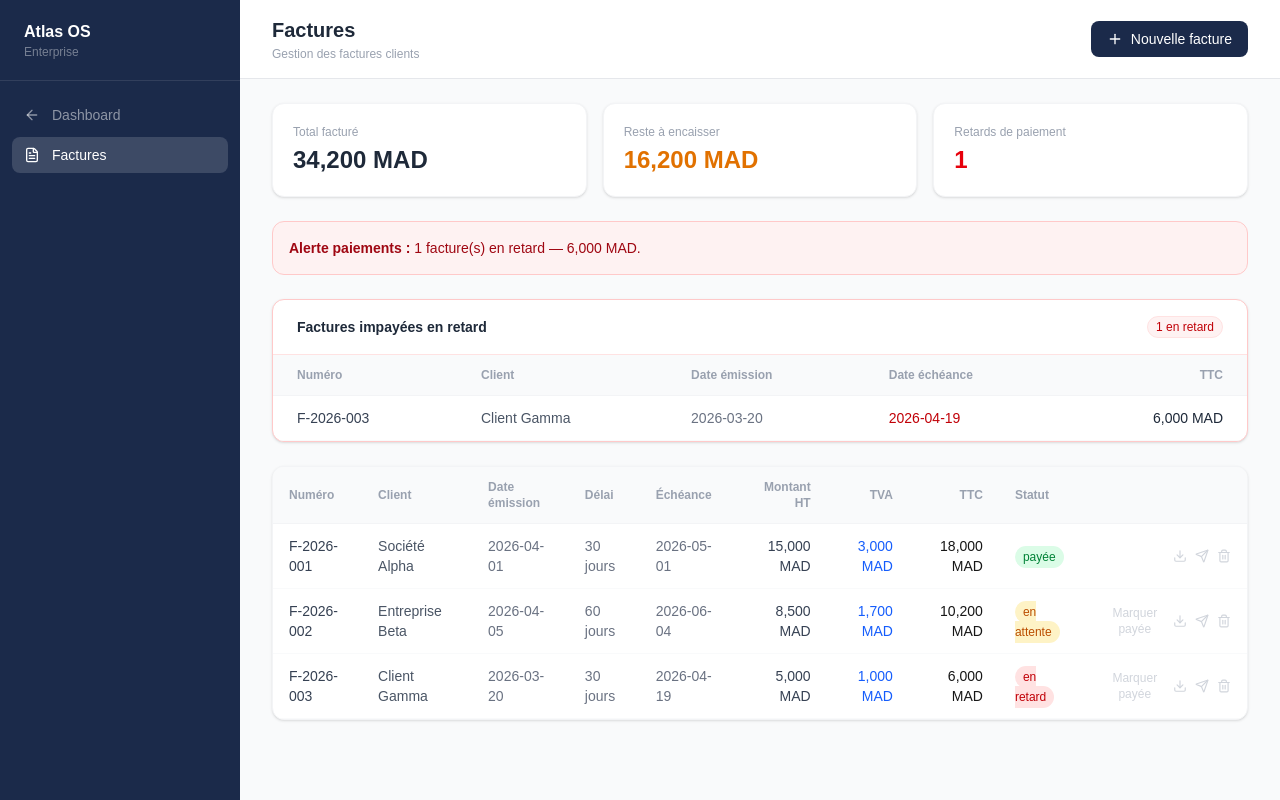
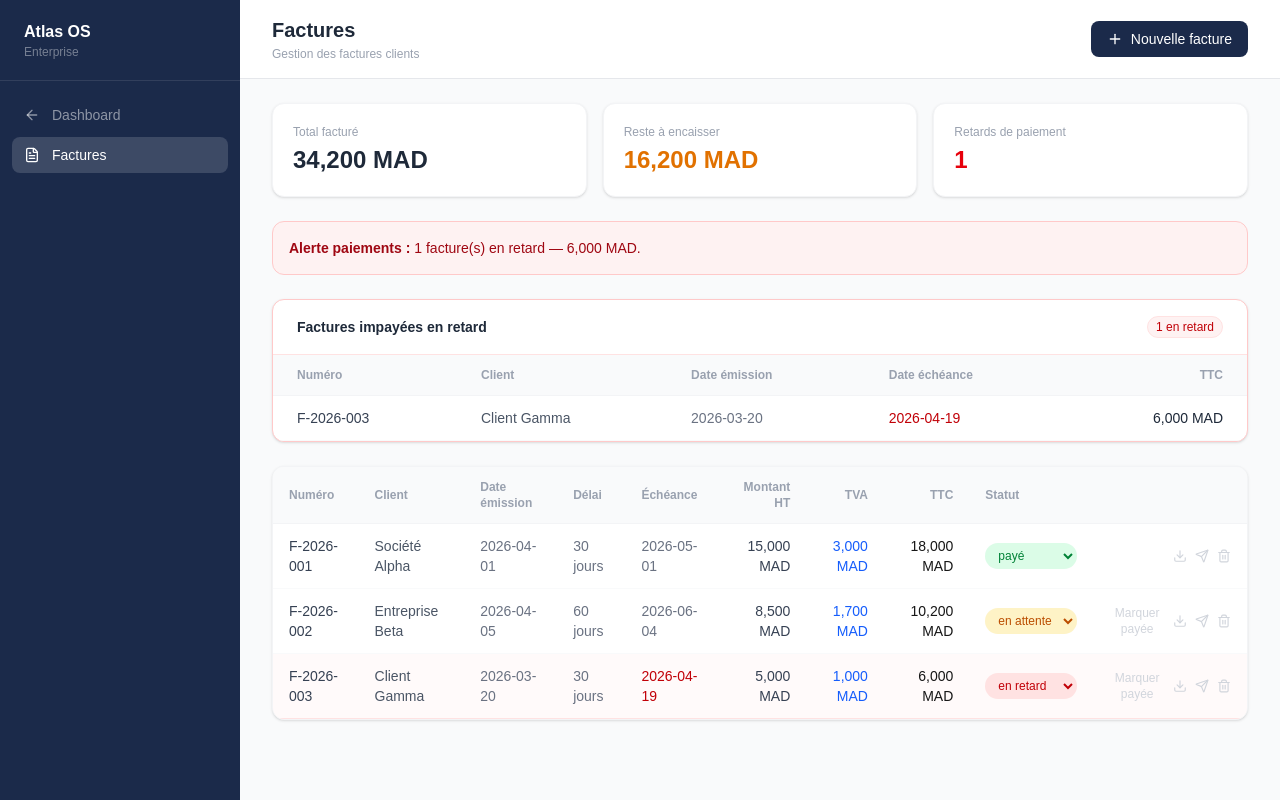
Before and after one commit to marwandevlo/atlas-os, a Next.js app: page /factures in a window 1280 px wide. Built offline with nearby package versions, Linux system fonts and the light colour scheme.

Commit message:
feat: dynamic balance and payment delay system

```diff
--- a/app/comptabilite/page.tsx
+++ b/app/comptabilite/page.tsx
@@ -5,6 +5,7 @@ import { useRouter } from 'next/navigation';
 import { readInvoicesFromLocalStorage } from '@/app/lib/atlas-invoices-repository';
 import type { AtlasInvoice } from '@/app/types/atlas-invoice';
 import { isOverdue, todayYmd } from '@/app/lib/atlas-dates';
+import { computeInvoiceStatut, toFrontendInvoice } from '@/app/lib/atlas-invoice-ui';
 
 type Ecriture = {
   id: number;
@@ -39,17 +40,19 @@ export default function ComptabilitePage() {
   const totalCredit = ecritures.reduce((s, e) => s + e.credit, 0);
 
   const accountingKpis = useMemo(() => {
-    const totalFacture = invoices.reduce((sum, inv) => sum + (inv.totalTTC || 0), 0);
-    const totalPaye = invoices.filter((inv) => inv.status === 'paid').reduce((sum, inv) => sum + (inv.paidAmount ?? inv.totalTTC ?? 0), 0);
-    const resteAPayer = invoices.filter((inv) => inv.status !== 'paid').reduce((sum, inv) => sum + (inv.totalTTC || 0), 0);
+    const now = todayYmd();
+    const frontend = invoices.map((inv) => toFrontendInvoice(inv, now));
+
+    const totalFacture = frontend.reduce((sum, inv) => sum + (inv.montant || 0), 0);
+    const totalPaye = frontend.filter((inv) => inv.statut === 'payée').reduce((sum, inv) => sum + (inv.montant || 0), 0);
+    const resteAPayer = totalFacture - totalPaye;
 
     const balanceClient = resteAPayer;
     const balanceFournisseur = 0; // reserved for supplier invoices (atlas_supplier_invoices)
     const soldeGlobal = balanceClient - balanceFournisseur;
 
-    const now = todayYmd();
     const overdue = invoices
-      .filter((inv) => inv.status !== 'paid' && isOverdue(inv.dueDate, false, now))
+      .filter((inv) => computeInvoiceStatut(inv, now) !== 'payée' && isOverdue(inv.dueDate, false, now))
       .sort((a, b) => (a.dueDate || '').localeCompare(b.dueDate || ''));
 
     return {
--- a/app/factures/page.tsx
+++ b/app/factures/page.tsx
@@ -4,9 +4,10 @@ import { ArrowLeft, Plus, Trash2, Download, Send, FileText } from 'lucide-react'
 import { useRouter } from 'next/navigation';
 import { addDaysYmd, isOverdue, todayYmd } from '@/app/lib/atlas-dates';
 import { readInvoicesFromLocalStorage, writeInvoicesToLocalStorage } from '@/app/lib/atlas-invoices-repository';
-import type { AtlasInvoice } from '@/app/types/atlas-invoice';
+import type { AtlasInvoice, AtlasInvoiceUiStatut } from '@/app/types/atlas-invoice';
 import type { AtlasPaymentTerms, AtlasPaymentTermsPreset } from '@/app/types/atlas-payment-terms';
 import { normalizePaymentTerms, paymentTermsLabel } from '@/app/types/atlas-payment-terms';
+import { applyUiStatut, computeInvoiceStatut } from '@/app/lib/atlas-invoice-ui';
 
 type FactureRow = {
   id: number;
@@ -28,6 +29,7 @@ export default function FacturesPage() {
   const [showForm, setShowForm] = useState(false);
   const [termsKind, setTermsKind] = useState<'30' | '60' | '90' | 'custom'>('30');
   const [termsCustomDays, setTermsCustomDays] = useState('45');
+  const [statut, setStatut] = useState<AtlasInvoiceUiStatut>('en attente');
   const [form, setForm] = useState({ numero: '', client: '', date: '', montantHT: '', taux: '20' });
 
   useEffect(() => {
@@ -108,7 +110,7 @@ export default function FacturesPage() {
     const dueDate = addDaysYmd(issueDate, normalized.days);
 
     const now = new Date().toISOString();
-    const next: AtlasInvoice = {
+    const base: AtlasInvoice = {
       id: Date.now(),
       number: form.numero,
       clientName: form.client,
@@ -123,6 +125,7 @@ export default function FacturesPage() {
       createdAt: now,
       updatedAt: now,
     };
+    const next = applyUiStatut(base, statut, issueDate);
 
     const updated = [...invoices, next];
     setInvoices(updated);
@@ -131,6 +134,7 @@ export default function FacturesPage() {
     setForm({ numero: '', client: '', date: '', montantHT: '', taux: '20' });
     setTermsKind('30');
     setTermsCustomDays('45');
+    setStatut('en attente');
     setShowForm(false);
   };
 
@@ -147,9 +151,7 @@ export default function FacturesPage() {
   const rows: FactureRow[] = useMemo(() => {
     const now = todayYmd();
     return invoices.map((inv) => {
-      const paid = inv.status === 'paid';
-      const overdue = isOverdue(inv.dueDate, paid, now);
-      const statut: FactureRow['statut'] = paid ? 'payée' : overdue ? 'en retard' : 'en attente';
+      const statut = computeInvoiceStatut(inv, now);
       return {
         id: inv.id,
         numero: inv.number,
@@ -181,21 +183,14 @@ export default function FacturesPage() {
     return { totalFacture, totalUnpaid, totalOverdue, overdueCount };
   }, [rows]);
 
-  const markPaid = (id: number) => {
-    const nowYmd = todayYmd();
-    const updated = invoices.map((inv) => {
-      if (inv.id !== id) return inv;
-      const next: AtlasInvoice = {
-        ...inv,
-        status: 'paid',
-        paidAt: nowYmd,
-        paidAmount: inv.totalTTC,
-        updatedAt: new Date().toISOString(),
-      };
-      return next;
-    });
+  const updateInvoiceStatut = (id: number, nextStatut: AtlasInvoiceUiStatut) => {
+    const updated = invoices.map((inv) => (inv.id === id ? applyUiStatut(inv, nextStatut) : inv));
     setInvoices(updated);
     writeInvoicesToLocalStorage(updated);
+  };
+
+  const markPaid = (id: number) => {
+    updateInvoiceStatut(id, 'payée');
   };
 
   const removeInvoice = (id: number) => {
@@ -327,6 +322,18 @@ export default function FacturesPage() {
                     className="w-full px-3 py-2 text-sm border border-gray-200 rounded-lg bg-gray-50 text-gray-600"
                   />
                 </div>
+                <div>
+                  <label className="text-xs text-gray-500 mb-1 block">Statut</label>
+                  <select
+                    value={statut}
+                    onChange={(e) => setStatut(e.target.value as AtlasInvoiceUiStatut)}
+                    className="w-full px-3 py-2 text-sm border border-gray-200 rounded-lg focus:outline-none focus:border-blue-400"
+                  >
+                    <option value="payée">payé</option>
+                    <option value="en attente">en attente</option>
+                    <option value="en retard">en retard</option>
+                  </select>
+                </div>
                 <select value={form.taux} onChange={e => setForm({...form, taux: e.target.value})} className="px-3 py-2 text-sm border border-gray-200 rounded-lg focus:outline-none focus:border-blue-400">
                   <option value="20">TVA 20%</option>
                   <option value="14">TVA 14%</option>
@@ -360,17 +367,28 @@ export default function FacturesPage() {
               </thead>
               <tbody>
                 {rows.map(f => (
-                  <tr key={f.id} className="border-b border-gray-50 hover:bg-gray-50">
+                  <tr
+                    key={f.id}
+                    className={`border-b hover:bg-gray-50 ${f.statut === 'en retard' ? 'bg-red-50/40 border-red-100' : 'border-gray-50'}`}
+                  >
                     <td className="px-4 py-3 font-medium text-gray-700">{f.numero}</td>
                     <td className="px-4 py-3 text-gray-600">{f.client}</td>
                     <td className="px-4 py-3 text-gray-500">{f.date}</td>
                     <td className="px-4 py-3 text-gray-500">{f.delai}</td>
-                    <td className="px-4 py-3 text-gray-500">{f.echeance}</td>
+                    <td className={`px-4 py-3 ${f.statut === 'en retard' ? 'text-red-700 font-medium' : 'text-gray-500'}`}>{f.echeance}</td>
                     <td className="px-4 py-3 text-right text-gray-700">{f.montantHT.toLocaleString()} MAD</td>
                     <td className="px-4 py-3 text-right text-blue-600">{f.tva.toLocaleString()} MAD</td>
                     <td className="px-4 py-3 text-right font-medium">{f.ttc.toLocaleString()} MAD</td>
                     <td className="px-4 py-3">
-                      <span className={`px-2 py-1 rounded-full text-xs font-medium ${statutColor(f.statut)}`}>{f.statut}</span>
+                      <select
+                        value={f.statut}
+                        onChange={(e) => updateInvoiceStatut(f.id, e.target.value as AtlasInvoiceUiStatut)}
+                        className={`px-2 py-1 rounded-full text-xs font-medium border border-transparent focus:outline-none focus:ring-2 focus:ring-blue-100 ${statutColor(f.statut)}`}
+                      >
+                        <option value="payée">payé</option>
+                        <option value="en attente">en attente</option>
+                        <option value="en retard">en retard</option>
+                      </select>
                     </td>
                     <td className="px-4 py-3">
                       <div className="flex items-center gap-2 justify-end">
--- /dev/null
+++ b/app/lib/atlas-invoice-ui.ts
@@ -0,0 +1,51 @@
+import type { AtlasInvoice, AtlasInvoiceUiStatut } from '@/app/types/atlas-invoice';
+import { isOverdue, todayYmd } from '@/app/lib/atlas-dates';
+
+export type FrontendInvoice = {
+  id: number;
+  montant: number;
+  statut: AtlasInvoiceUiStatut;
+  date_emission: string;
+  date_echeance: string;
+};
+
+export function computeInvoiceStatut(inv: AtlasInvoice, nowYmd: string = todayYmd()): AtlasInvoiceUiStatut {
+  if (inv.statut) return inv.statut;
+  const paid = inv.status === 'paid';
+  if (paid) return 'payée';
+  return isOverdue(inv.dueDate, false, nowYmd) ? 'en retard' : 'en attente';
+}
+
+export function toFrontendInvoice(inv: AtlasInvoice, nowYmd: string = todayYmd()): FrontendInvoice {
+  return {
+    id: inv.id,
+    montant: inv.totalTTC ?? 0,
+    statut: computeInvoiceStatut(inv, nowYmd),
+    date_emission: inv.issueDate,
+    date_echeance: inv.dueDate,
+  };
+}
+
+export function applyUiStatut(inv: AtlasInvoice, statut: AtlasInvoiceUiStatut, nowYmd: string = todayYmd()): AtlasInvoice {
+  const nowIso = new Date().toISOString();
+  if (statut === 'payée') {
+    return {
+      ...inv,
+      statut,
+      status: 'paid',
+      paidAt: inv.paidAt ?? nowYmd,
+      paidAmount: inv.paidAmount ?? inv.totalTTC,
+      updatedAt: nowIso,
+    };
+  }
+
+  // unpaid statuses keep `status` as `sent` (backward compatible)
+  return {
+    ...inv,
+    statut,
+    status: inv.status === 'paid' ? 'sent' : inv.status,
+    paidAt: undefined,
+    paidAmount: undefined,
+    updatedAt: nowIso,
+  };
+}
```
Also changed, not shown: app/types/atlas-invoice.ts (+8 -0 lines).
